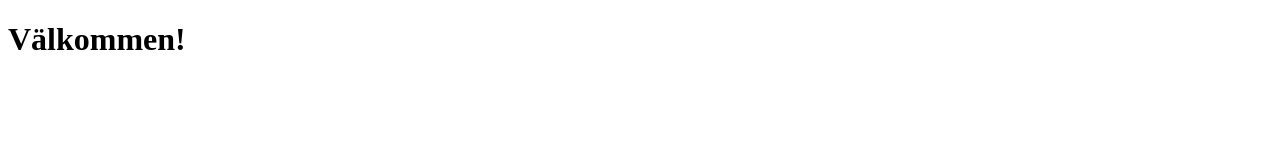
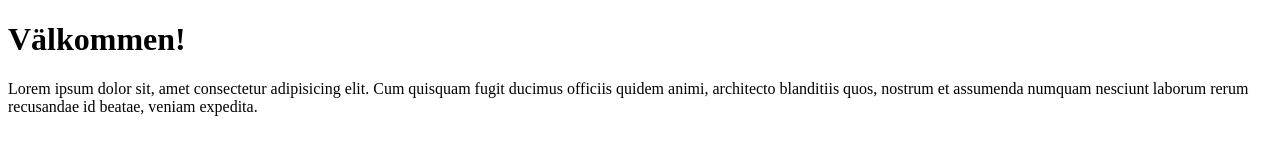
Before and after one commit to zocom-christoffer-wallenberg/potential-bassoon, a plain HTML site: page index.html in a window 1280 px wide. Drawn offline with Linux system fonts and the light colour scheme.

Commit message:
Added Lorem

```diff
--- a/index.html
+++ b/index.html
@@ -8,5 +8,6 @@
 </head>
 <body>
     <h1>Välkommen!</h1>
+    <p>Lorem ipsum dolor sit, amet consectetur adipisicing elit. Cum quisquam fugit ducimus officiis quidem animi, architecto blanditiis quos, nostrum et assumenda numquam nesciunt laborum rerum recusandae id beatae, veniam expedita.</p>
 </body>
 </html>
```
